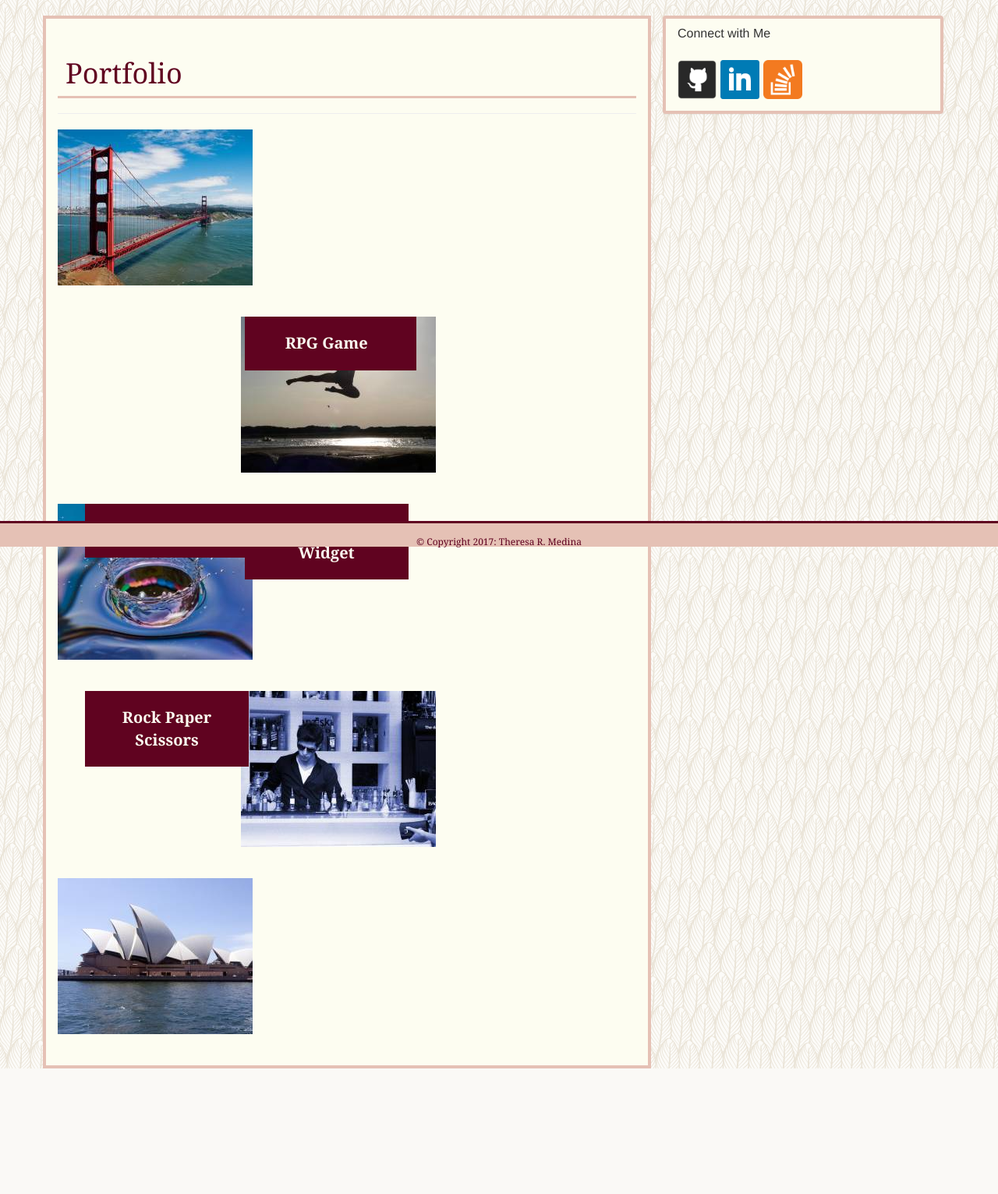
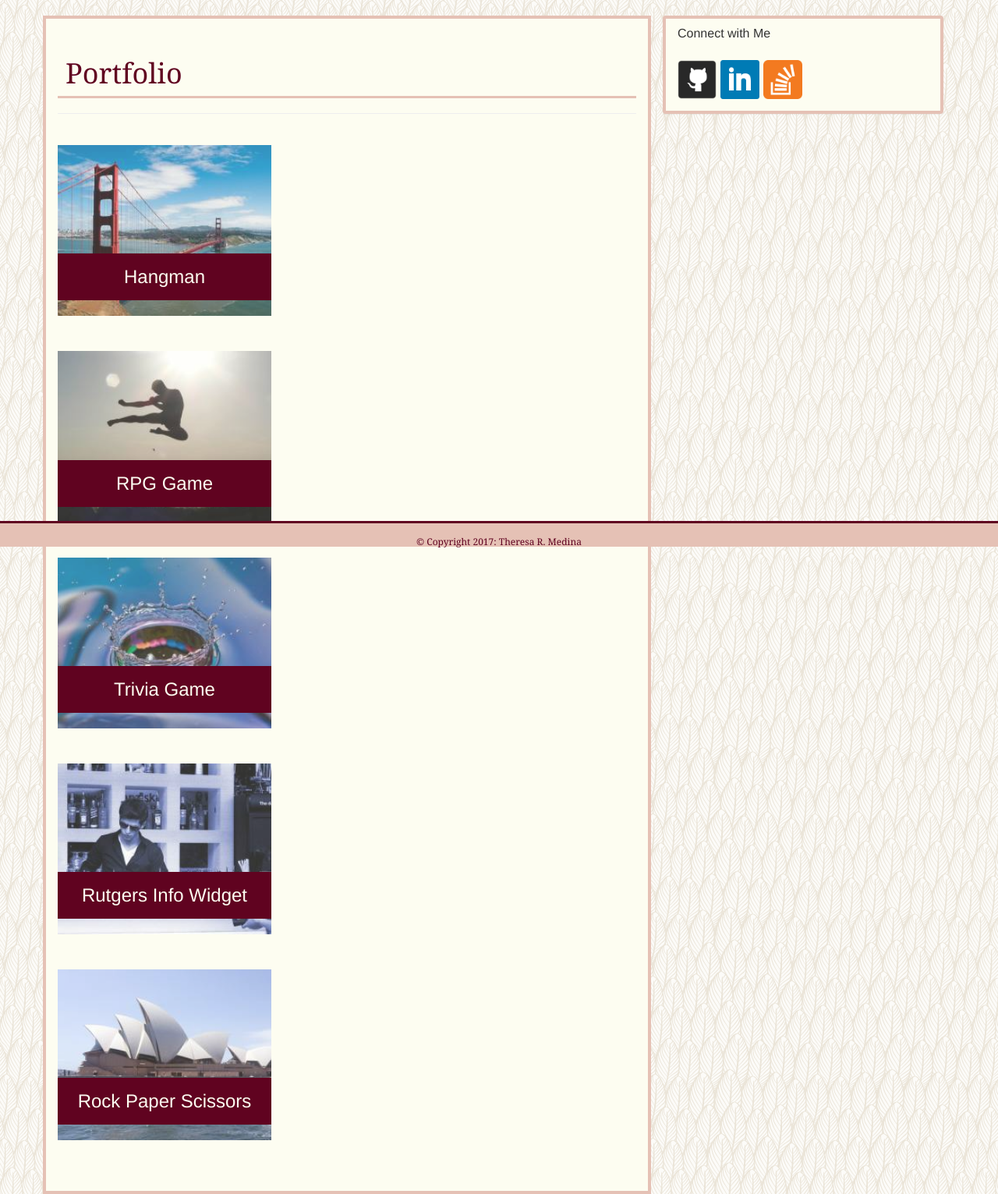
Before and after one commit to trgmedina/Bootstrap-Portfolio, a PHP site: page /portfolio.html in a window 1280 px wide. Shown: the part 99-1630 px from the top of the page at 78% size. Before the commit the page ends 1469 px from the top, so only its background shows below. Run offline with PHP 8.4, Linux system fonts and the light colour scheme; some libraries are stand-ins or nearby versions.

Commit message:
Fixed html and CSS for Portfolio page

```diff
--- a/assets/css/style.css
+++ b/assets/css/style.css
@@ -85,112 +85,55 @@ a.default_links {
 	background: #fdfdf1;
 }
 
-label {
-	font-family: "Georgia";
-	font-size: 16px;
-	font-weight: bold;
-	color: #600320;
+#main-container {
+  padding-top: 130px;
 }
 
-input {
-	width: 100%;
-	padding: 12px 20px;
-    margin-bottom: 15px;
-    display: inline-block;
-    box-sizing: border-box;
-    border-radius: 4px;
-    outline: none;
+.main-section {
+  margin: 0 0 40px 0;
+  width: 100%;
+  max-width: 650px;
+  float: left;
 }
 
-#fmessage {
-    height: 150px;
-    resize: none;
-    vertical-align: text-top;
+.work {
+  position: relative;
+  width: 274px;
+  overflow: auto;
+  float: left;
+  margin: 20px 0 25px;
 }
 
-button {
-	background-color: #600320;
-    border: none;
-    color: #e5c1b5;
-    font-weight: bold;
-    font-size: 16px;
-    padding: 15px;
-    width: 150px;
-    text-align: center;
-    text-decoration: none;
-    display: inline-block;
+.work:nth-child(even) {
+  margin-right: 40px;
 }
 
-.portfolio_images {
-	padding-left: 40px;
-	padding-right: 40px;
-	padding-bottom: 20px;
+.work img {
+  width: 100%;
+  border: 0 none;
+  opacity: .8;
 }
 
-#hangman {
-	float: left;
-	padding-bottom: 40px;
-	z-index: 1;
+.work h3 {
+  position: absolute;
+  bottom: 20px;
+  margin-bottom: 0;
+  padding: 15px;
+  width: 100%;
+  color: #fdfdf1;
+  text-align: center;
+  line-height: 30px;
+  font-weight: 300;
+  background: #600320;
+  border-bottom: 0;
 }
 
-#rpg_game {
-	float: right;
-	padding-bottom: 40px;
-}
-
-#trivia_game {
-	float: left;
-	padding-bottom: 40px;
-}
-
-#rutgers {
-	float: right;
-	padding-bottom: 40px;
-}
-
-#rps {
-	float: left;
-	padding-bottom: 40px;
-}
-
-figcaption {
-	position: absolute;
-	padding: 20px;
-	background-color: #600320;
-    border: none;
-    color: #fdfdf1;
-    font-family: "Georgia";
-    font-weight: bold;
-    font-size: 20px;
-    width: 210px;
-    text-align: center;
-    text-decoration: none;
-    display: inline-block;
-    z-index: 2;
-}
-
-#hangman_label {
-	top: 240px;
-}
-
-#rpg_label {
-	top: 240px;
-	right: 50px;
-}
-
-#triviagame_label {
-	top: 480px;
-	left: 50px;
-}
-
-#rutgers_label {
-	top: 480px;
-	right: 50px;
-}
-
-#rps_label {
-	top: 720px;
-	left: 50px;
+.auth-image {
+  width: 200px;
+  height: auto;
+  margin-top: 10px;
+  margin-right: 25px;
+  float: left;
 }
 
 footer {
@@ -210,11 +153,6 @@ footer {
 	z-index: 3;
 }
 
-/*.col-md-8 {
-	background: #fdfdf1;
-	border: 3px solid #e5c1b5;
-}*/
-
 .navbar {
 	background: #e5c1b5;
 	border: 3px solid #600320;
--- a/portfolio.html
+++ b/portfolio.html
@@ -34,31 +34,33 @@
 
         		<div class="row">
           			<div class="col-md-8">
-						<a href="#" target="_blank">
-							<figcaption id="hangman_label">Hangman</figcaption>
-							<img id="hangman" src="assets/images/hangman.jpg" alt="Link to Hangman">
-						</a>
+   						<section class="main-section">
+						<div class="work">
+							<img src="assets/images/hangman.jpg">
+							<h3>Hangman</h3>
+						</div>
 
-						<a href="#" target="_blank">
-							<figcaption id="rpg_label">RPG Game</figcaption>
-							<img id="rpg_game" src="assets/images/rpg_game.jpg" alt="Link to RPG Game">
-						</a>
+						<div class="work">
+							<img src="assets/images/rpg_game.jpg">
+							<h3>RPG Game</h3>
+						</div>
 
-						<a href="#" target="_blank">
-							<figcaption id="triviagame_label">Trivia Game</figcaption>
-							<img id="trivia_game" src="assets/images/trivia_game.jpg" alt="Link to Trivia Game">
-						</a>
+						<div class="work">
+							<img src="assets/images/trivia_game.jpg">
+							<h3>Trivia Game</h3>
+						</div>
 
-						<a href="#" target="_blank">
-							<figcaption id="rutgers_label">Rutgers Info Widget</figcaption>
-							<img id="rutgers" src="assets/images/rutgers.jpg" alt="Link to Rutgers Info Widget">
-						</a>
+						<div class="work">
+							<img src="assets/images/rutgers.jpg">
+							<h3>Rutgers Info Widget</h3>
+						</div>
 
-						<a href="#" target="_blank">
-							<figcaption id="rps_label">Rock Paper Scissors</figcaption>
-							<img id="rps" src="assets/images/rps.jpg" alt="Link to Rock Paper Scissors">
-						</a>
-          			</div>
+						<div class="work">
+							<img src="assets/images/rps.jpg">
+							<h3>Rock Paper Scissors</h3>
+						</div>
+						</section>
+					</div>
         		</div>
       		</div>
 
```
